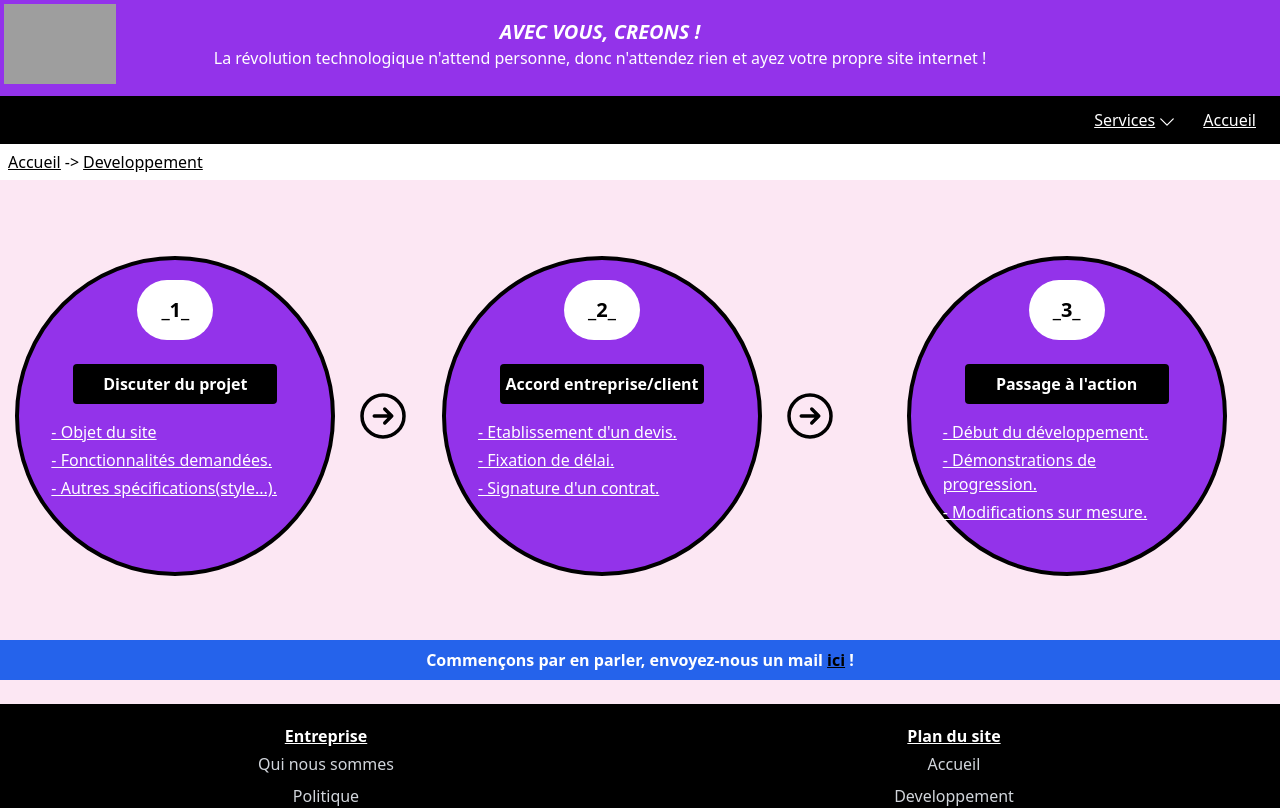
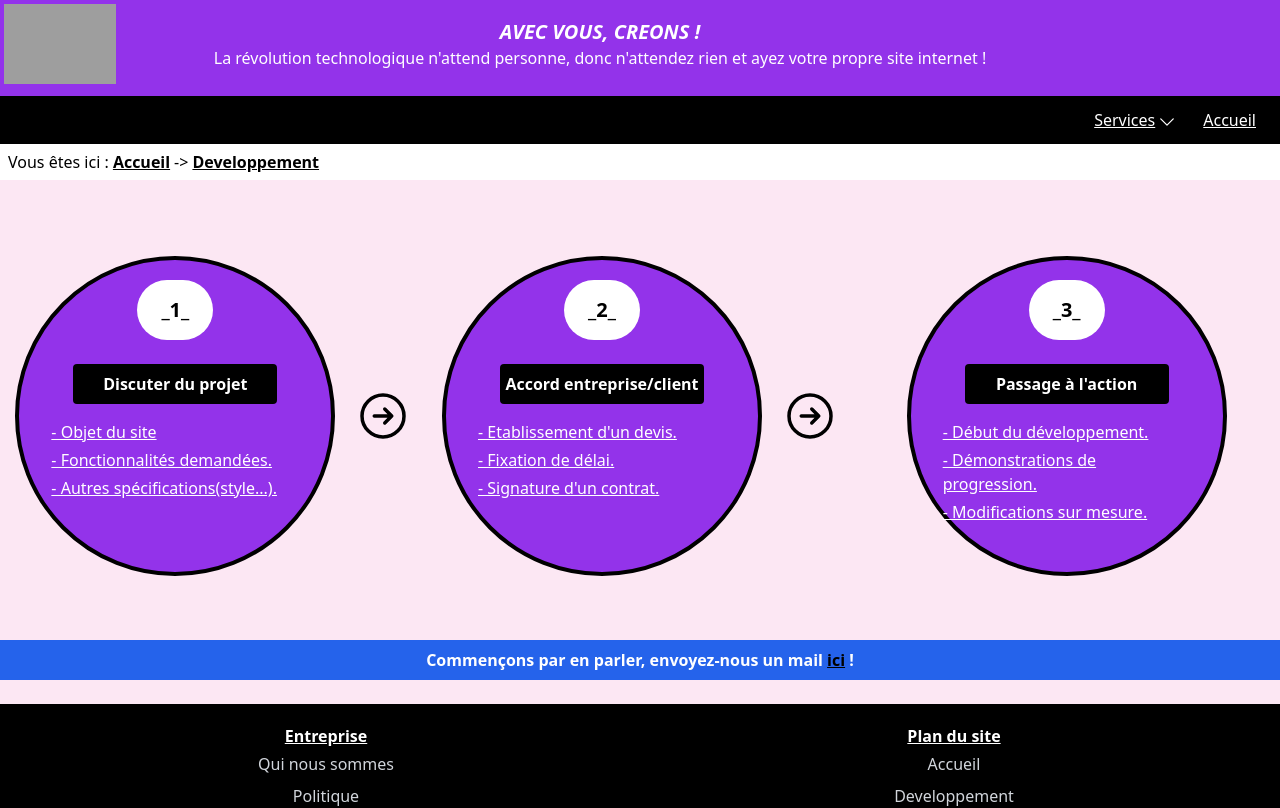
Before and after one commit to YALNEZAMI/FAV-Dev, a Nuxt app: page /developpement in a window 1280 px wide. Shown: the top 808 px of the page. Built offline with nearby package versions, Linux system fonts and the light colour scheme; grey boxes are pictures that could not be loaded.

Commit message:
restyle: app-map bar more elegant

```diff
--- a/components/header/site-map.vue
+++ b/components/header/site-map.vue
@@ -3,14 +3,19 @@
     v-if="getRoutes().length >= 1"
     class="flex flex-wrap p-1 border-y-2 border-y-white bg-white w-screen"
   >
-    <div class="mx-1 underline">
-      <NuxtLink to="/">Accueil</NuxtLink>
+    <div class="mx-1">
+      <span>Vous êtes ici : </span>
+      <NuxtLink to="/" class="underline font-bold hover:opacity-80"
+        >Accueil</NuxtLink
+      >
     </div>
     <div v-for="route of getRoutes()" :key="route">
       <span>-></span>
-      <NuxtLink class="mx-1 underline" :to="'/' + route">{{
-        route.charAt(0).toUpperCase() + route.slice(1)
-      }}</NuxtLink>
+      <NuxtLink
+        class="mx-1 underline font-bold hover:opacity-80"
+        :to="'/' + route"
+        >{{ route.charAt(0).toUpperCase() + route.slice(1) }}</NuxtLink
+      >
     </div>
   </main>
 </template>
```
